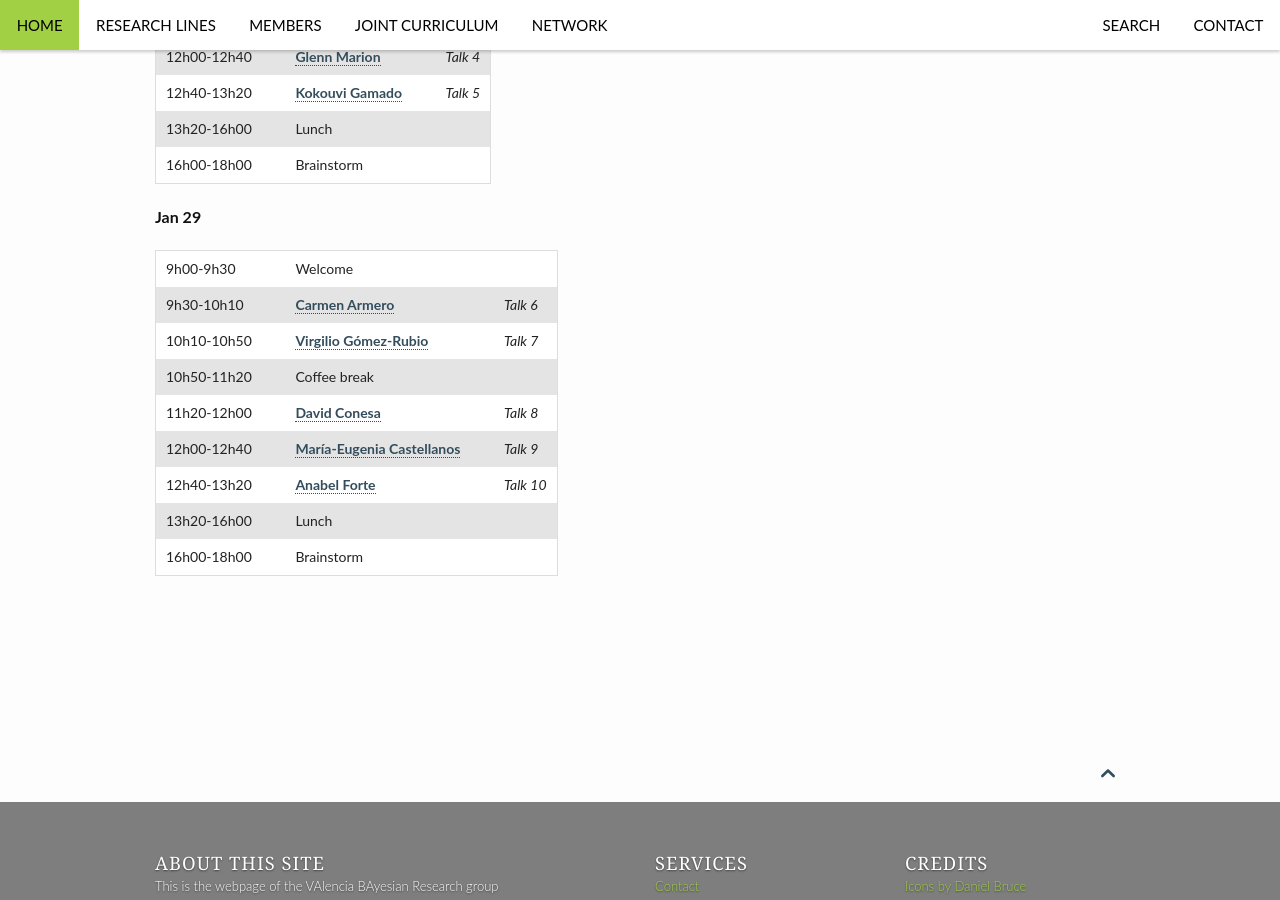
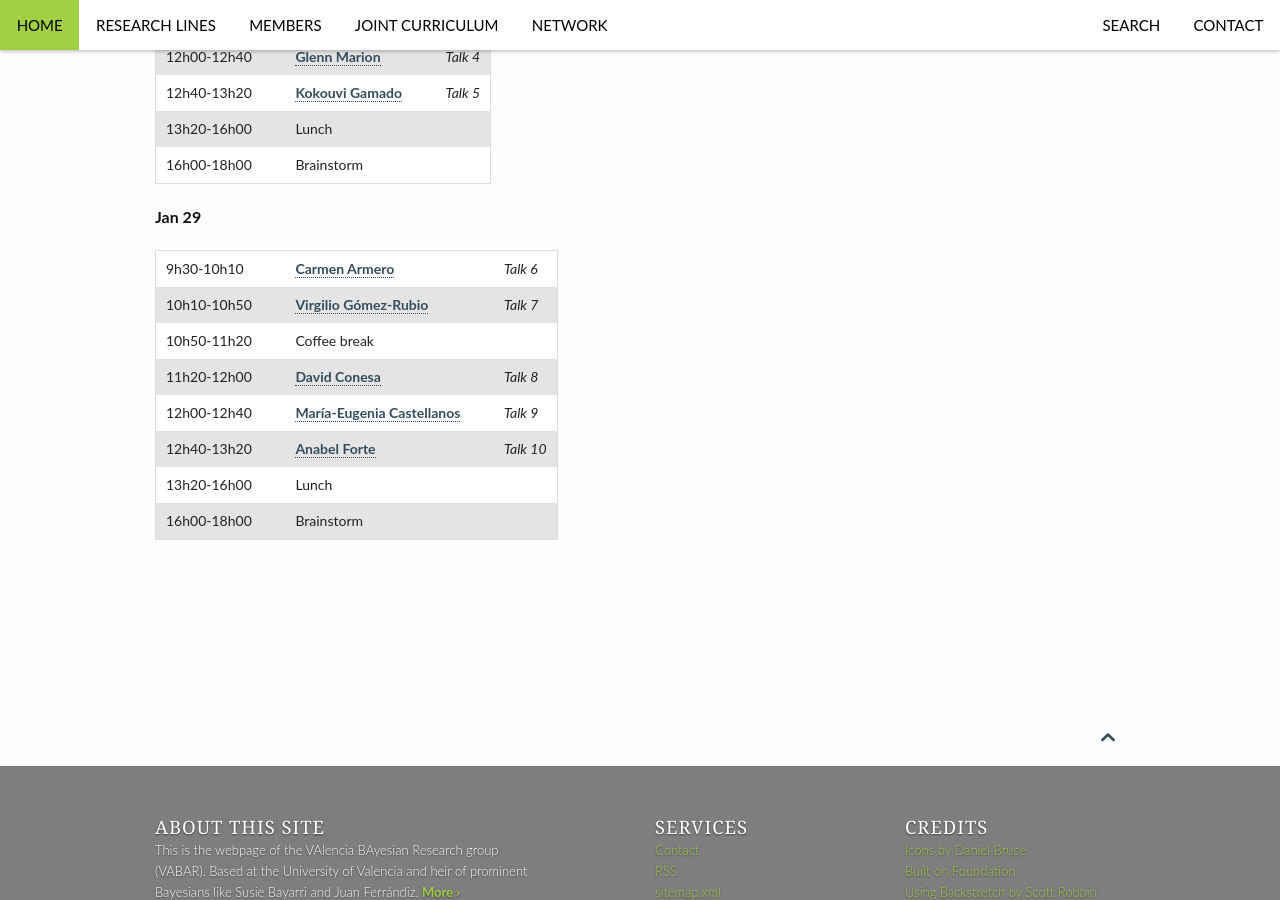
Before and after one commit to VABAR/VABAR.github.io, a Jekyll site: the page built from _posts/events/2015-11-25-ScoVa16.md, in a window 1280 px wide and 900 px high, scrolled down 761 px. Built offline with Jekyll 4.4.1, drawn with Linux system fonts in a browser that asks for light colours.

Commit message:
Update 2015-11-25-ScoVa16.md

```diff
--- a/_posts/events/2015-11-25-ScoVa16.md
+++ b/_posts/events/2015-11-25-ScoVa16.md
@@ -39,7 +39,6 @@
 
 **Jan 29**
 
-9h00-9h30 || Welcome
 9h30-10h10 || <a href="http://www.uv.es/armero/">Carmen Armero</a> || _Talk 6_
 10h10-10h50 ||  <a href="http://www.uclm.es/profesorado/vgomez/">Virgilio Gómez-Rubio</a> || _Talk 7_
 10h50-11h20 || Coffee break
```
